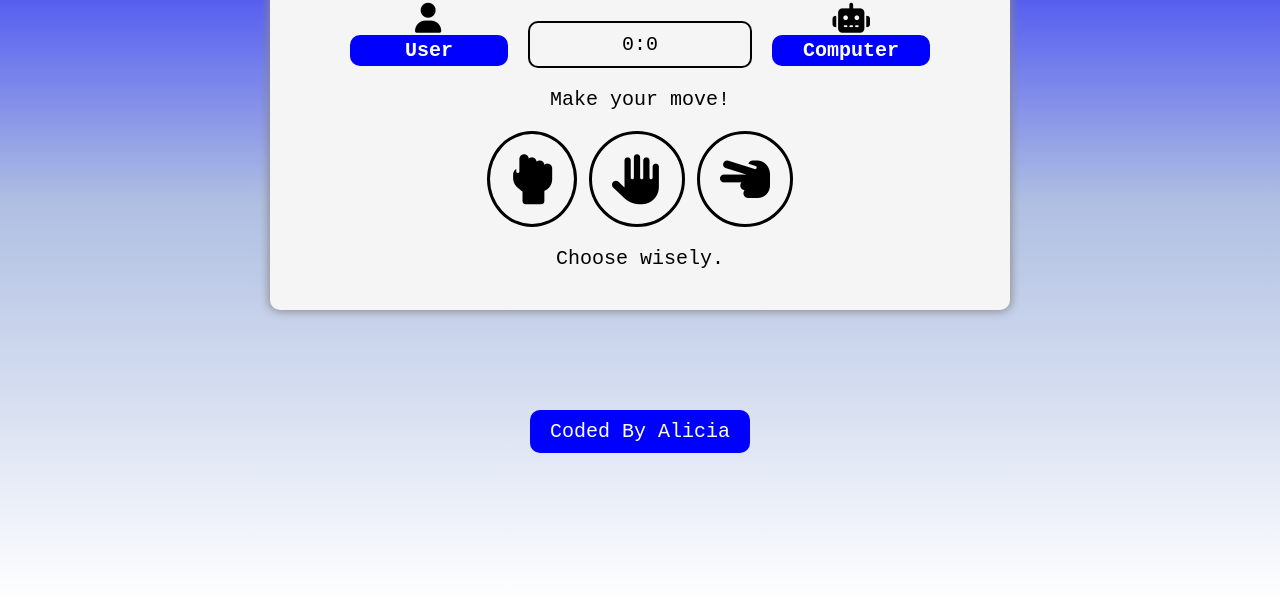
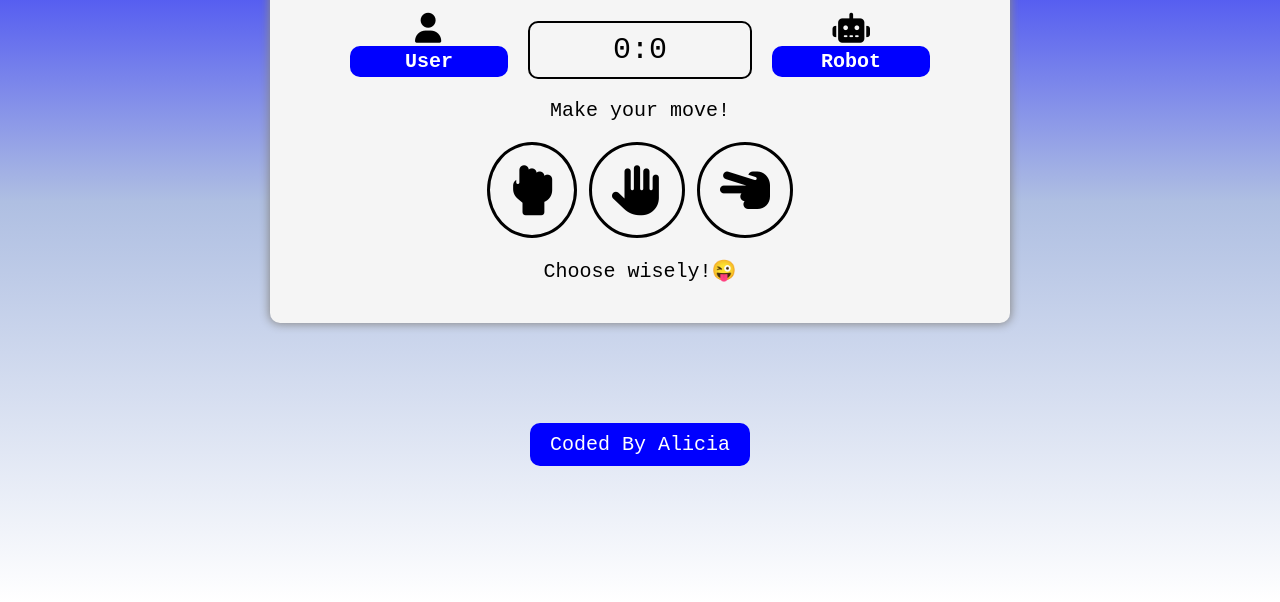
Before and after one commit to surisou/RPSgame, a plain HTML site: page index.html in a window 1280 px wide. Shown: the part 198-800 px from the top of the page. Drawn offline with Linux system fonts and the light colour scheme.

Commit message:
Update index.html

```diff
--- a/index.html
+++ b/index.html
@@ -8,7 +8,7 @@
                 background-color: whitesmoke;
                 width: 700px;
                 margin: 100px auto;
-                padding: 020px;
+                padding: 20px;
                 box-shadow: 0px 0px 10px 1px #888888;
                 border-radius: 10px;
                 text-align: center;
@@ -28,7 +28,7 @@
                 padding: 10px;
                 margin: auto;
                 position: relative;
-                font-size: 20px;
+                font-size: 30px;
             }
 
             .badge {
@@ -39,6 +39,11 @@
                 padding: 4px;
                 bottom: 0px;
                 border-radius: 10px;
+                font-size: 20px;
+            }
+
+            #userName {
+                display: inline;
             }
 
             #user-label {
@@ -49,7 +54,7 @@
             #user-pic {
                 position: absolute;
                 left: -115px;
-                top: -20px;
+                top: -10px;
                 font-size: 30px;
             }
 
@@ -61,7 +66,7 @@
             #comp-pic {
                 position: absolute;
                 right: -120px;
-                top: -20px;
+                top: -10px;
                 font-size: 30px;
             }
 
@@ -106,8 +111,8 @@
                 <div id="comp-pic">
                     <i class="fas fa-robot"></i>
                 </div>
-                <div id="user-label" class="badge">User</div>
-                <div id="comp-label" class="badge">Computer</div>
+                <div id="user-label" class="badge"><p id="userName">User</p></div>
+                <div id="comp-label" class="badge">Robot</div>
                 <span id="user-score">0</span>:<span id="comp-score">0</span>
             </div>
 
@@ -126,7 +131,7 @@
             </div>
 
             <div class="result">
-                <p>Choose wisely.</p>
+                <p>Choose wisely!😜</p>
             </div>
 
        </div>
```
